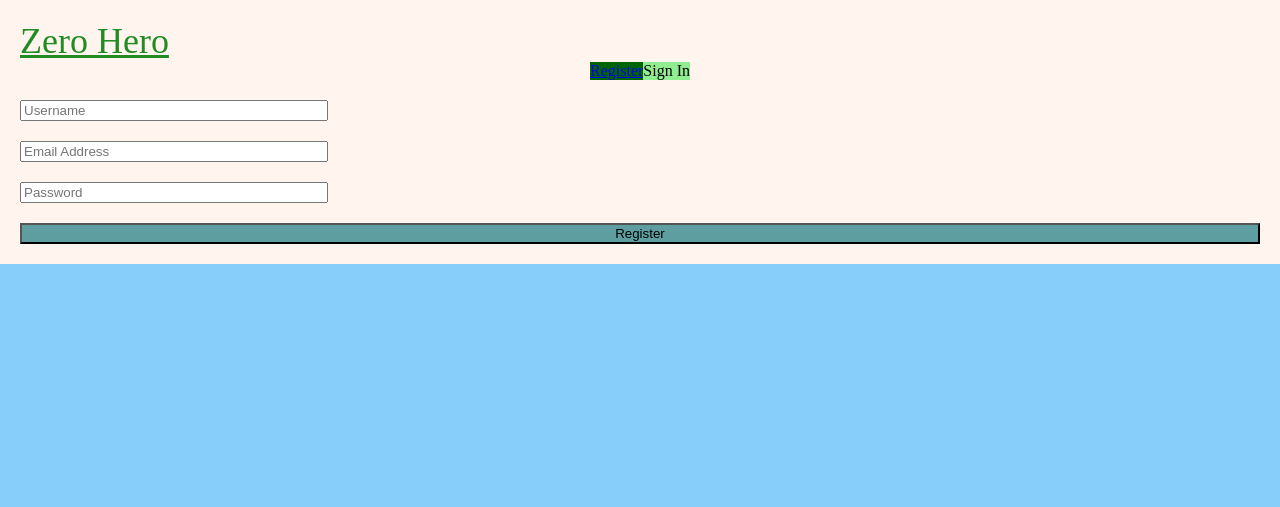
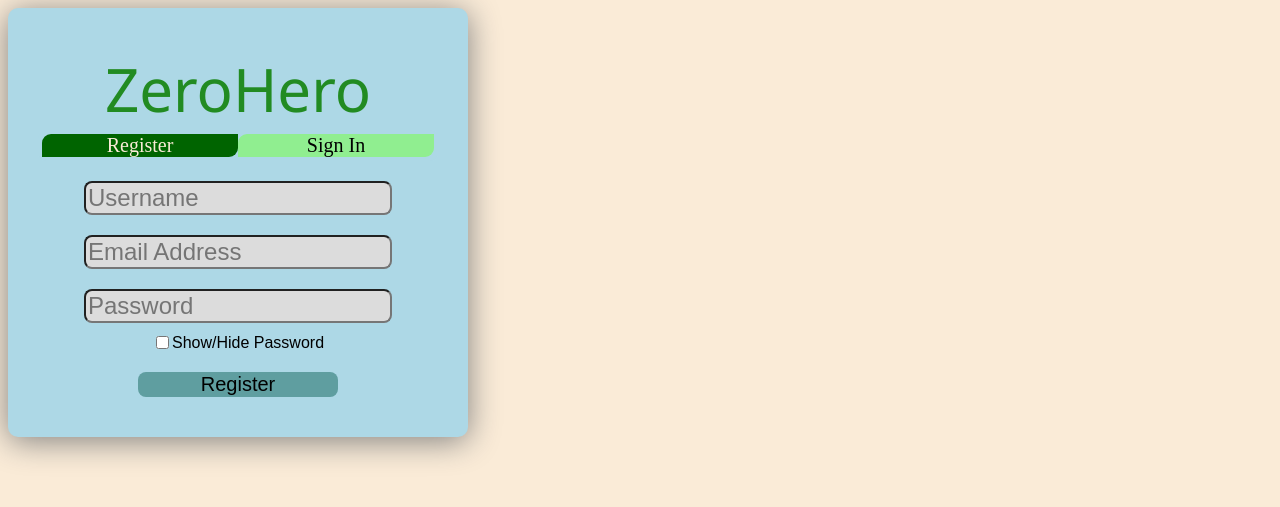
Before and after one commit to kimharuhie/BUS-44-Group-Project-ZeroHero-, a Flask app: page /register in a window 1280 px wide. Shown: the top 507 px of the page. Run offline with Flask 3, Linux system fonts and the light colour scheme.

Commit message:
Improved UI for Sprint 1 Features

```diff
--- a/static/style.css
+++ b/static/style.css
@@ -1,87 +1,94 @@
 body{
-    background-color: lightskyblue;
+    min-height: 500px;
+    display: block;
+    background-color: antiquewhite;
+    align-items: center;
+    justify-content: center;
     font-family: "Droid Sans", serif;
-    display: flex;
-    justify-content: center;
-    margin: 0;
 }
 
-.window{
-    width:100%;
-    margin:0 auto;
-    background-color: seashell;
-    padding:20px;
+.loginWindow{
+    background: lightblue;
+    border-radius: 10px;
+    padding: 40px 30px;
+    width: 400px;
+    box-shadow: 0 4px 32px gray;
 }
 
-.header{
-    display: flex;
-    justify-content: space-between;
-    align-items: center;
-    margin-bottom: 20px;
+.loginLogo{
+    font-family: 'Segoe UI', Tahoma, Geneva, Verdana, sans-serif;
+    color: forestgreen;
+    text-decoration: none;
+    display: block;
+    text-align: center;
+    font-size: 60px;
 }
 
-.logo{
-    color: forestgreen;
-    text-align: left;
-    font-size:36px;
+
+.toggles{
+    display: flex;
+    background:lightblue;
+    border-radius: 8px;
+    border-color: black;
+    padding: 4px;
+    margin-bottom: 15px;
 }
 
-.formWindow{
-    display:flex;
-    flex-direction: column;
-    align-items:left;
-    gap: 20px;
-}
-
-input, select{
-    max-width: 300px;
-}
-
-.buttons{
-    display: flex;
-    justify-content: center;
-    margin-bottom: 20px;
-}
-.toggleButton{
-    border:none;
+.toggles a{
+    flex:1;
+    border-radius: 9px 0;
     background-color: lightgreen;
     color: black;
     text-align:center;
     text-decoration: none;
+    font-weight: 500;
+    transition: all 0.3ms;
+    font-size: 20px;
 }
-.toggleButton\.active{
+
+.toggles a.active{
     background: darkgreen;
+    color: antiquewhite;
+}
+
+.field{
+    display:flex;
+    flex-direction: column;
+    align-items:center;
+    margin:20px;
+    font-family: Sans-Serif;
+}
+
+.field input, select{
+    max-width: 300px;
+    border-radius: 8px;
+    color: green;
+    background: gainsboro;
+    outline: none;
+    font-size: 24px;
+}
+
+.showPassword{
+    display:flex;
+    align-items: center;
+    color: black;
+    margin-top: 10px;
 }
 
 .submitButton{
+    display: block;
+    flex:1;
+    margin:auto;
+    margin-top: 10px;
     background: cadetblue;
     color:black;
-}
-
-.footerNav{
-    margin-top: auto;
-    display: flex;
-    justify-content: space-between;
-    gap:10px;
-}
-.navButton{
-    flex:1;
-    background: orange;
-    color:black;
-    border:none;
-    font-size:20px;
-    text-align: center;
+    width:200px;
+    align-items:center;
+    border: none;
+    border-radius: 8px;
+    font-size: 20px;
     text-decoration: none;
-}
-.navButton\.active{
-    background: orangered;
-}
-
-.userStatsHome{
-    display: flex;
-    justify-content: space-around;
-    font-size:14px;
-    margin-bottom: 20px;
+    font-family: sans-serif;
 }
 
 .flash{
@@ -89,6 +96,8 @@ input, select{
     margin: 10px 0;
     border-radius: 5px;
     font-weight: bold;
+    text-align: center;
+    font-family: Sans-Serif;
 }
 .flash.success{
     color:darkgreen;
@@ -97,3 +106,127 @@ input, select{
 .flash.error{
     color:crimson;
 }
+
+.homeWindow{
+    background: antiquewhite;
+    border-radius: 10px;
+    padding: 40px 30px;
+    width: 100%;
+    height: 100%;
+}
+
+header{
+    display: block;
+    justify-content: space-between;
+    align-items: center;
+    width:100%;
+    padding:15px;
+    margin-bottom: 20px;
+    background-color: antiquewhite;
+    font-family: sans-serif;
+}
+
+header .button{
+    display: block;
+    background: cadetblue;
+    color:black;
+    width:200px;
+    border: none;
+    border-radius: 8px;
+    font-size: 20px;
+    text-align: center;
+    text-decoration: none;
+}
+
+.homeLogo{
+    font-family: 'Segoe UI', Tahoma, Geneva, Verdana, sans-serif;
+    color: forestgreen;
+    text-decoration: none;
+    font-size: 60px;
+}
+
+.userStats{
+    display: flex;
+    color:blue;
+    gap: 24px;
+}
+
+main{
+    display: flex;
+    flex-direction: column;
+    flex: 1;
+    align-items: center;
+    padding: 40px 20px;
+}
+
+.travelWindow{
+    background-color: lightblue;
+    padding: 30px 30px;
+    width: 100%;
+    max-width:500px;
+    box-shadow: 0 4px 32px gray;
+    text-align: center;
+}
+.travelWindow h2{
+    text-align: center;
+    font-family: sans-serif;
+}
+
+.distanceRow{
+    display: flex;
+    gap: 10px;
+}
+.distanceRow input{
+    max-width: 300px;
+    border-radius: 8px;
+    color: darkgreen;
+    background: gainsboro;
+    outline: none;
+    font-size: 24px;
+}
+
+.buttonRow{
+    display: flex;
+    gap:10px;
+    margin-top: 24px;
+    justify-content: center;
+}
+
+.journeyParts{
+    margin-top: 24px;
+    width: 100%;
+    max-width: 480px;
+}
+.journeyParts h3{
+    text-align: center;
+    font-family: sans-serif;
+}
+
+nav{
+    position: fixed;
+    bottom: 0;
+    left: 0;
+    width: 100%;
+    display: flex;
+    border-top: 1.5px solid #e0dbd4;
+    background: #fff;
+    font-family: sans-serif;
+}
+
+nav a{
+    flex:1;
+    border-radius: 9px 0;
+    background-color: lightgreen;
+    color: black;
+    text-align:center;
+    text-decoration: none;
+    font-weight: 500;
+    transition: all 0.3ms;
+    font-size: 30px;
+}
+
+nav a.active
+{
+    background: darkgreen;
+    color: antiquewhite;
+}
--- a/templates/register.html
+++ b/templates/register.html
@@ -3,21 +3,32 @@
 <head>
     <meta charset="UTF-8">
     <link rel="stylesheet"  href="{{ url_for('static', filename = 'style.css') }}">
-    <title></title>
+    <title>Register</title>
 </head>
 
 
-<div class = "window">
-    <a class = "logo" href="{{ url_for('homepage') }}">Zero Hero</a>
-    <div class = "buttons">
-        <a href ="{{ url_for('register') }}" class="toggleButton.active" >Register</a>
-        <a href ="{{ url_for('login') }}" class="toggleButton" >Sign In</a>
+<div class = "loginWindow">
+    <a class = "loginLogo" href="{{ url_for('homepage') }}">ZeroHero</a>
+    <div class = "toggles">
+        <a href ="{{ url_for('register') }}" class="active">Register</a>
+        <a href ="{{ url_for('login') }}">Sign In</a>
     </div>
 
-    <form class="formWindow" method = "POST">
-        <input type="text" name="username" placeholder="Username" required>
-        <input type="text" name="email" placeholder="Email Address" required>
-        <input type="password" name="password" placeholder="Password" required>
+    <form method = "POST">
+        <div class="field">
+            <input type="text" name="username" placeholder="Username" required>
+        </div>
+        <div class="field">
+            <input type="text" name="email" placeholder="Email Address" required>
+        </div>
+        <div class="field">
+            <input type="password" name="password" placeholder="Password" required>
+            <label class="showPassword">
+                <input type="checkbox" onclick="hideShow()">Show/Hide Password
+            </label>
+        </div>
+        <button class="submitButton">Register</button>
+
         {% with messages = get_flashed_messages(with_categories=true) %}
             {% if messages %}
                 {% for category, message in messages %}
@@ -25,6 +36,17 @@
                 {% endfor %}
             {% endif %}
         {% endwith %}
-        <button class="submitButton">Register</button>
     </form>
+
+    <script>
+        function hideShow(){
+            var password = document.getElementById("password")
+            if (password.type === "password"){
+                password.type = 'text';
+            }else{
+                password.type = 'password';
+            }
+        }
+    </script>
 </div>
+</html>
```
Also changed, not shown: templates/homepage.html (+25 -21 lines), templates/login.html (+30 -9 lines), templates/travelLogging.html (+45 -23 lines).
